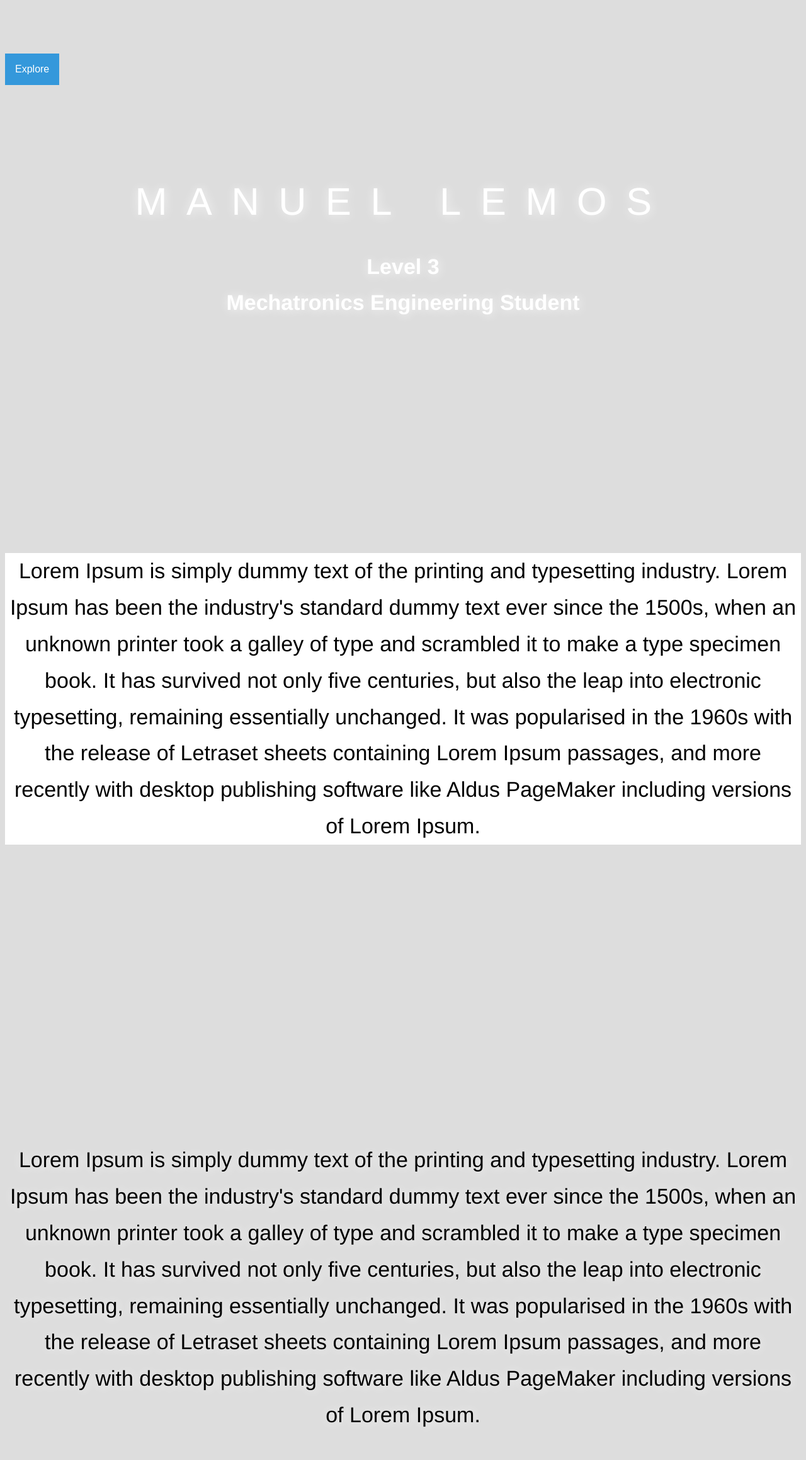
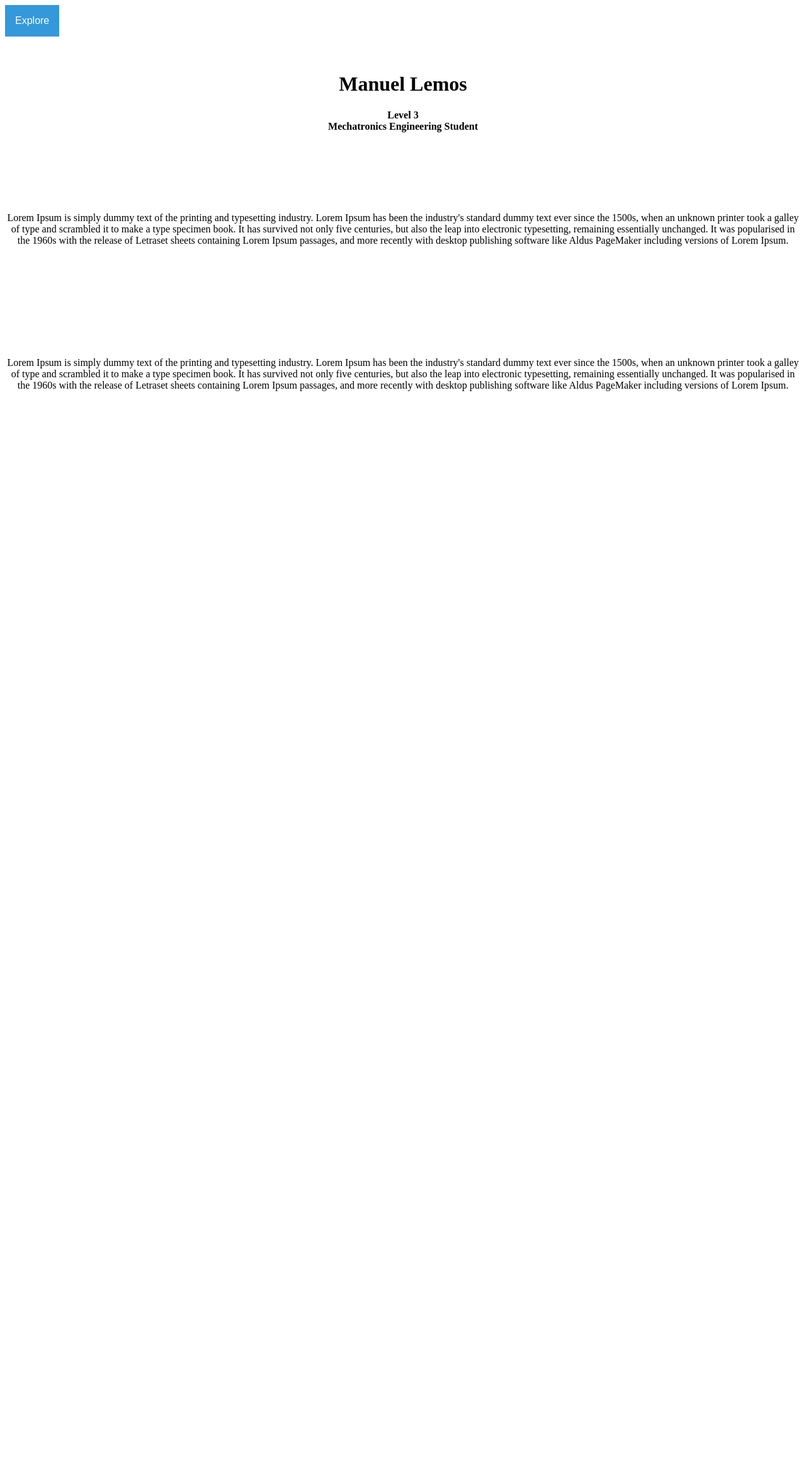
Before and after one commit to MannyLemos/MannyLemos.github.io, a Jekyll site: the page index.html, which Jekyll copies as it is, in a window 1280 px wide. Shown: the whole page at 63% size. Built offline with Jekyll 4.4.1, drawn with Linux system fonts in a browser that asks for light colours; nearby versions of some CDN libraries; a script that is not in the unit is left out; after the commit the page ends 900 px from its top, so only the background shows below that.

Commit message:
Update index.html

```diff
--- a/index.html
+++ b/index.html
@@ -86,42 +86,6 @@ window.onclick = function(event) {
 	<h1 class="ml12">Manuel Lemos</h1>
 	<h4>Level 3<br>Mechatronics Engineering Student</h4>
 </body>
-<head>
-	<meta charset="utf-8">
-	<title>Manuel Lemos</title>
-	<meta name="viewport" content="width=device-width, initial-scale=1">
-	<link rel="stylesheet" href="style.css">
-
-	<script src="https://ajax.googleapis.com/ajax/libs/jquery/1.11.0/jquery.min.js"></script>
-	<script src="parallax.min.js"></script>
-
-	<!--[if lt IE 9]>
-		<script src="https://cdnjs.cloudflare.com/ajax/libs/html5shiv/3.7.3/html5shiv.js"></script>
-	<![endif]-->
-	<!--[if lte IE 8]>
-		<link rel="stylesheet" href="https://unpkg.com/purecss@1.0.0/build/grids-responsive-old-ie-min.css">
-	<![endif]-->
-	<!--[if gt IE 8]><!-->
-		<link rel="stylesheet" href="https://unpkg.com/purecss@1.0.0/build/grids-responsive-min.css">
-	<!--<![endif]-->
-	<link rel="stylesheet" href="http://netdna.bootstrapcdn.com/font-awesome/4.0.3/css/font-awesome.css">
-	<script src="https://code.jquery.com/jquery-2.2.4.min.js" integrity="sha256-BbhdlvQf/xTY9gja0Dq3HiwQF8LaCRTXxZKRutelT44=" crossorigin="anonymous"></script>
-	<script src="https://cdnjs.cloudflare.com/ajax/libs/jquery-backstretch/2.0.4/jquery.backstretch.min.js"></script>
-	<style>
-		body {
-			line-height: 1.7em;
-			color: #000;
-			background-color: #ddd;
-			font-family: "Helvetica Neue", helvetica, arial, sans-serif;
-			text-shadow: 1px 1px 16px rgba(255, 255, 255, 0.8);
-			font-size: 34px;
-			text-align: center;
-			margin-top: 85px;
-		}
-		h1, h2, h3, h4, h5, h6, label { color: #fff; }
-		h1 { text-transform: uppercase; }
-	</style>
-</head>
 
 <body>
 	<br><br><br><br><br>
```
